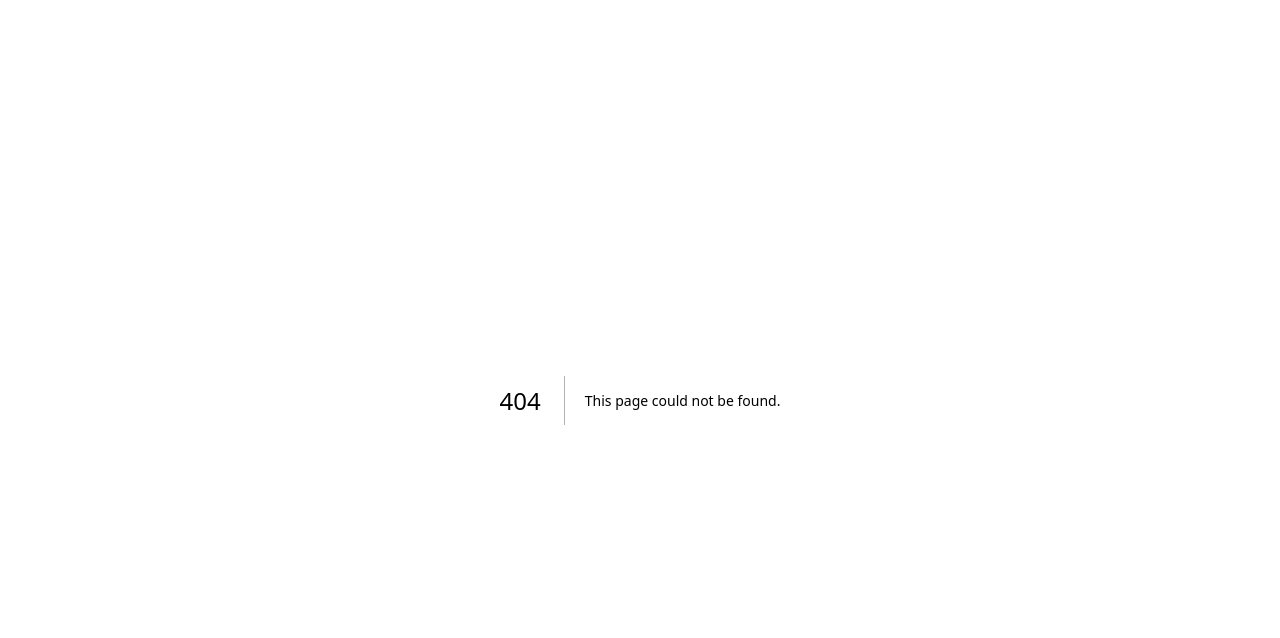
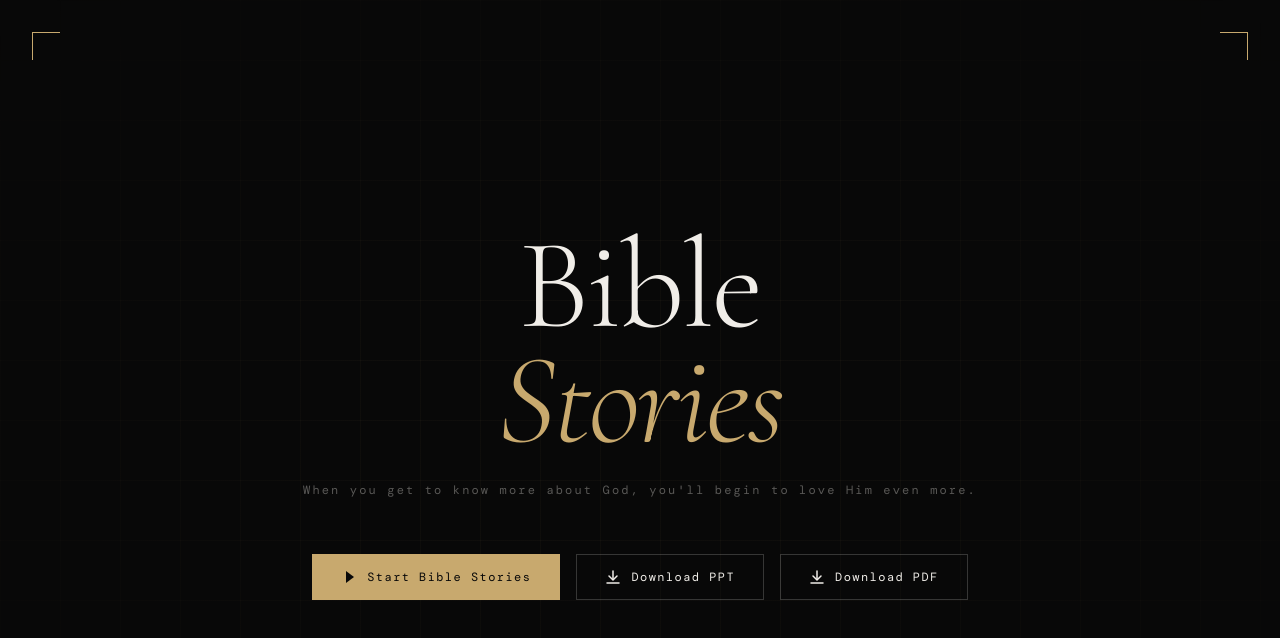
Before and after one commit to Kevin-Menezes/ppt-viewer, a Next.js app: page /bible-stories/ in a window 1280 px wide. Before the commit this address had no page. Shown: the top 638 px of the page. Built offline with nearby package versions, Linux system fonts and the light colour scheme; a web font is replaced by a local one.

Commit message:
Update - env configuration & docs updated

```diff
--- a/next.config.js
+++ b/next.config.js
@@ -4,8 +4,8 @@ const nextConfig = {
   output: 'export',
   trailingSlash: true,
   images: { unoptimized: true },
-  basePath: process.env.NEXT_PUBLIC_BASE_PATH || '',
-  assetPrefix: process.env.NEXT_PUBLIC_BASE_PATH || '',
+  basePath: '/bible-stories',
+  assetPrefix: '/bible-stories',
 };
 
 module.exports = nextConfig;
--- a/pages/index.js
+++ b/pages/index.js
@@ -3,7 +3,7 @@ import { useRouter } from 'next/router';
 import { useEffect, useState } from 'react';
 
 const PRESENTATION_NAME = 'bible-stories';
-const DOWNLOAD_URL = process.env.NEXT_PUBLIC_BASE_PATH ? `${process.env.NEXT_PUBLIC_BASE_PATH}/pdf/Bible-Stories.pdf` : '/pdf/Bible-Stories.pdf';
+const DOWNLOAD_URL = '/bible-stories/pdf/Bible-Stories.pdf';
 const PPT_URL = 'https://1drv.ms/p/c/9da6160325629680/IQCAlmIlAxamIICd1QMAAAAAAXgCGwaUB9WUlii7hB-n4ZE?e=rMw4Wx';
 
 const STORAGE_KEY_PROGRESS = `pdfViewer.progress.${PRESENTATION_NAME}`;
--- a/pages/presentation.js
+++ b/pages/presentation.js
@@ -8,7 +8,7 @@ if (typeof window !== 'undefined') {
 }
 
 const PRESENTATION_NAME = 'bible-stories';
-const PDF_URL = process.env.NEXT_PUBLIC_BASE_PATH ? `${process.env.NEXT_PUBLIC_BASE_PATH}/pdf/Bible-Stories.pdf` : '/pdf/Bible-Stories.pdf';
+const PDF_URL = '/bible-stories/pdf/Bible-Stories.pdf';
 const PPT_URL = 'https://1drv.ms/p/c/9da6160325629680/IQCAlmIlAxamIICd1QMAAAAAAXgCGwaUB9WUlii7hB-n4ZE?e=rMw4Wx';
 const TOTAL_PAGES = 154; // will be updated from index
 
```
Also changed, not shown: 2 other files (tests, documents, lock files or other folders).
